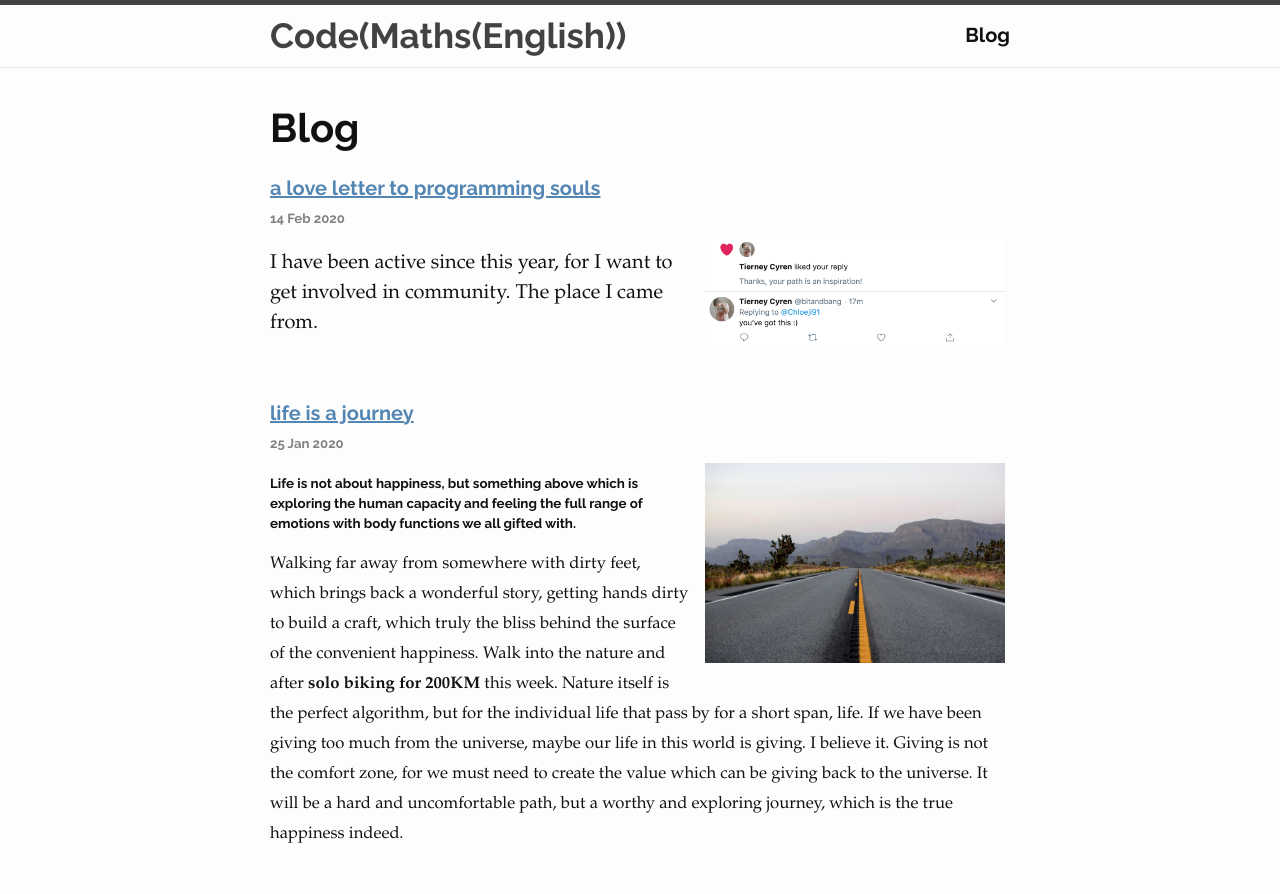
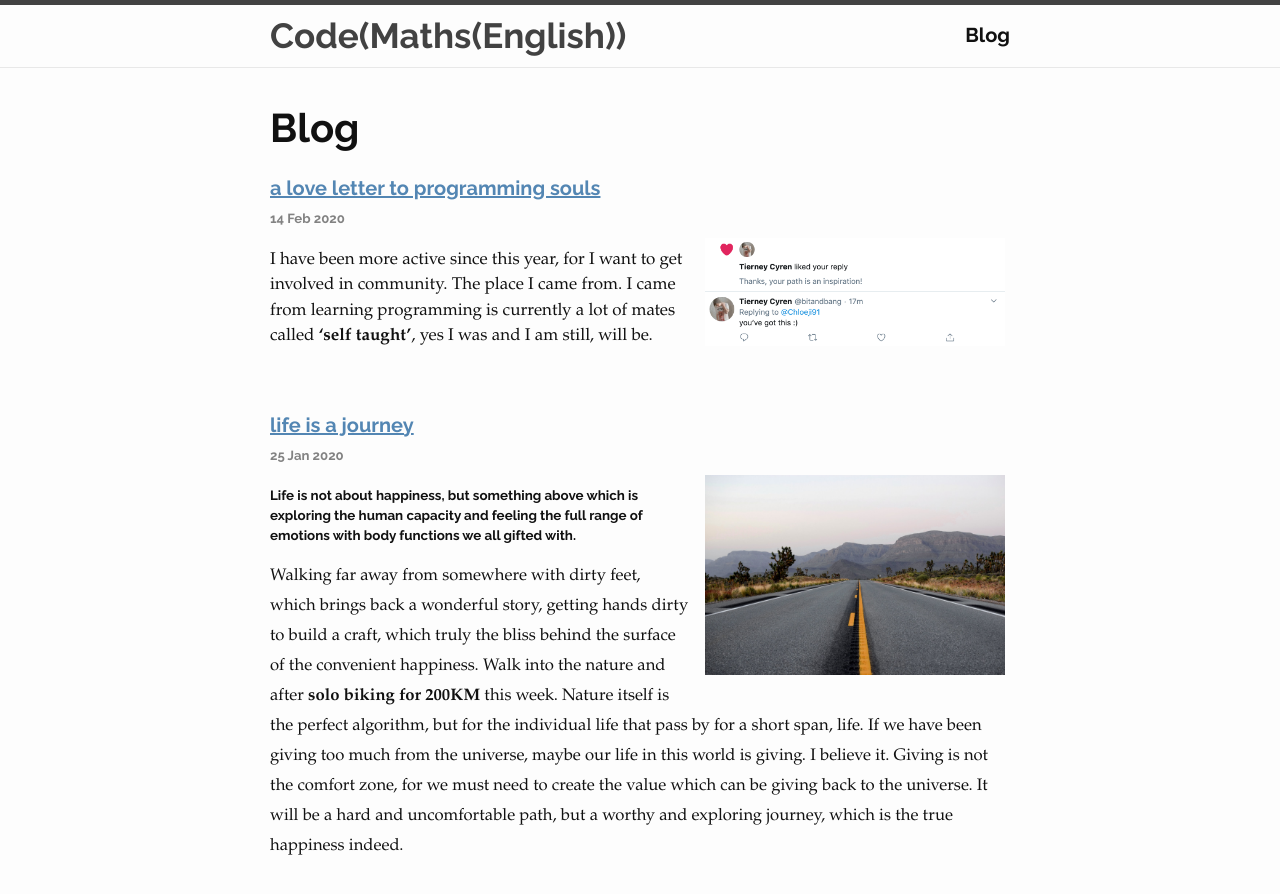
Before and after one commit to Chloejay/chloejay.github.io, a Jekyll site: the page built from blog.md, in a window 1280 px wide and 900 px high. Shown: the top 894 px of the window. Built offline with Jekyll 4.4.1, drawn with Linux system fonts in a browser that asks for light colours.

Commit message:
change post format

```diff
--- a/_posts/2020-02-15-touched-by-tech-people.md
+++ b/_posts/2020-02-15-touched-by-tech-people.md
@@ -5,19 +5,19 @@ date:   2020-02-15 04:28:53 +0800
 categories: life
 tags: programming
 image: idea.png
-# applause: true
+applause: true
 short_description: My emotions save here!
 ---
-<div>
-I have been active since this year, for I want to get involved in community. The place I came from. <br/>
 
-I came from learning programming is currently a lot of mates called <strong>'self taught'</strong>, yes I was and I am still. But I'm not learning from nothing, I'm learning with my full efforts, sometimes I need to stay up the whole night to stuck in somewhere, sometimes I need work 16 hours a day and the whole weekend.... but <strong>"it's hard to go alone" </strong> and it's impossible that I can learn totally by myself. What I learnt is from community, from stack overflow, the smart people from virtual world, and currently I tried to contribute to open source project, to make some pull/merge.
+
+<div markdown="1" id="text">
+I have been more active since this year, for I want to get involved in community. The place I came from. I came from learning programming is currently a lot of mates called <strong>'self taught'</strong>, yes I was and I am still, will be.<br/>
+<!--more-->
+
+But I'm not learning from nothing, I'm learning with my full efforts, sometimes I need to stay up the whole night to stuck in somewhere, sometimes I need work 16 hours a day and the whole weekend.... but <strong>"it's hard to go alone" </strong> and it's impossible that I can learn totally by myself. What I learnt is from community, from stack overflow, the smart people from virtual world. Currently I tried to contribute to open source project, to make some pull/merge. <br/>
 
 So I'm working on it. What drives me emotionally is one tweets reply, "you've got this :)".
-
-<img src='../assets/idea.png'/>
-
-I'm blessed and so content when hearing this. I know this is always the reason that let me stay in this field, for I have met and talked to so much kind people from this world, which make me want to to be one of them!!
+I'm blessed and so content when hearing this. I know this is always the reason that let me stay in this field, for I have met and talked to so much kind people from this world, which make me want to to be one of them!! <br/>
 
 It's a long way but so pleasure to meet/virtually meet many nice beings, which we understand sharing is loving, really doing the work to make the world more love with tech. Love this world enough, just for this reason!
 </div>
```
